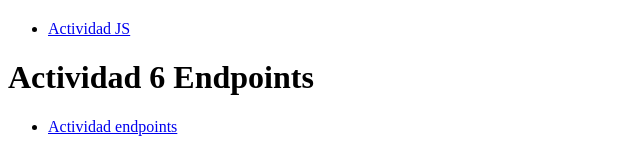
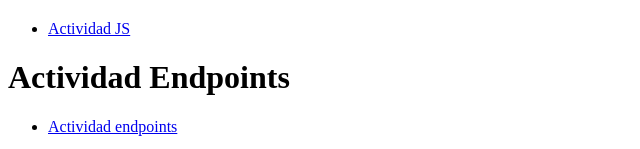
Before and after one commit to JosArtu/JosArtu.github.io, a website: page miarchivo.html in a window 1280 px wide. Shown: the part 644-793 px from the top of the page, without its empty margins (0-640 px from the left). Drawn offline with Linux system fonts and the light colour scheme.

Commit message:
Update miarchivo.html

```diff
--- a/miarchivo.html
+++ b/miarchivo.html
@@ -35,7 +35,7 @@
         <ul>
             <li><a href="https://github.com/JosArtu/JosArtu.github.io/blob/main/miarchivo.js">Actividad JS</a></li>
             </ul>
-        <h1>Actividad 6 Endpoints</h1>
+        <h1>Actividad Endpoints</h1>
         <ul>
             <li><a href="https://github.com/JosArtu/JosArtu.github.io/blob/main/miservidor.js">Actividad endpoints</a></li>
             </ul>
```
